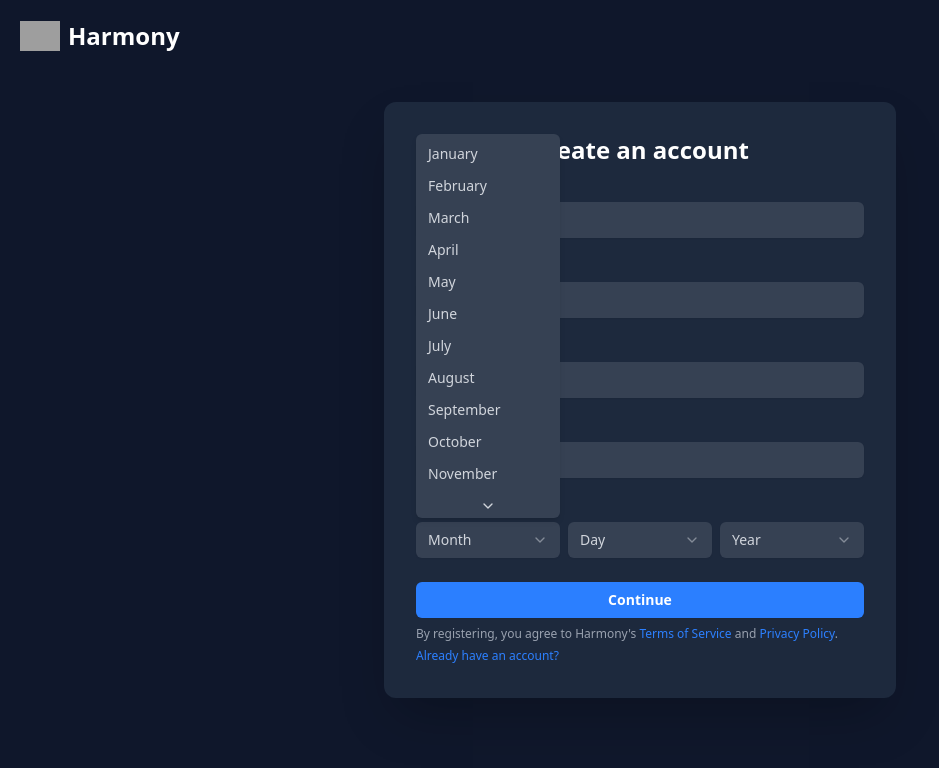
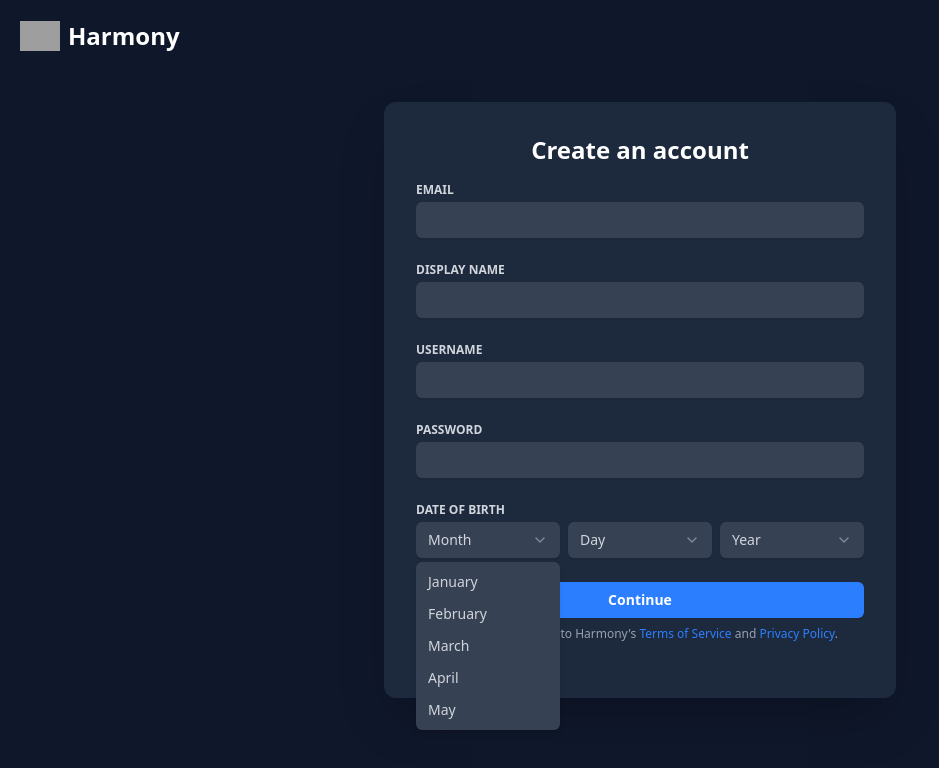
Before and after one commit to xentriom/harmony, a Next.js app: page /register in a window 1280 px wide. Both pictures are taken after a click on the button "Month". Shown: the top 768 px of the page, without its empty margins (0-939 px from the left). Built offline with nearby package versions, Linux system fonts and the light colour scheme; grey boxes are pictures that could not be loaded.

Commit message:
scroll area for dropdown + format code

```diff
--- a/app/register/page.tsx
+++ b/app/register/page.tsx
@@ -3,6 +3,7 @@
 import { BrandLogoAndName } from "@/components/brand";
 import { Card, CardContent, CardTitle } from "@/components/ui/card";
 import { Select, SelectContent, SelectItem, SelectTrigger, SelectValue } from "@/components/ui/select";
+import { ScrollArea } from "@/components/ui/scroll-area";
 import { Input } from "@/components/ui/input";
 import { Button } from "@/components/ui/button";
 
@@ -11,6 +12,24 @@
 };
 
 export default function RegisterPage() {
+  const currentYear = new Date().getFullYear();
+  const maxYear = currentYear - 13;
+
+  const months = [
+    "January",
+    "February",
+    "March",
+    "April",
+    "May",
+    "June",
+    "July",
+    "August",
+    "September",
+    "October",
+    "November",
+    "December",
+  ];
+
   return (
     <div className="relative h-screen w-full flex items-center justify-center">
       {/* Logo & Name */}
@@ -48,18 +67,13 @@
                   <SelectValue placeholder="Month" />
                 </SelectTrigger>
                 <SelectContent className="bg-gray-700 text-gray-300 border-0 focus-visible:ring-0">
-                  <SelectItem value="january">January</SelectItem>
-                  <SelectItem value="february">February</SelectItem>
-                  <SelectItem value="march">March</SelectItem>
-                  <SelectItem value="april">April</SelectItem>
-                  <SelectItem value="may">May</SelectItem>
-                  <SelectItem value="june">June</SelectItem>
-                  <SelectItem value="july">July</SelectItem>
-                  <SelectItem value="august">August</SelectItem>
-                  <SelectItem value="september">September</SelectItem>
-                  <SelectItem value="october">October</SelectItem>
-                  <SelectItem value="november">November</SelectItem>
-                  <SelectItem value="december">December</SelectItem>
+                  <ScrollArea className="h-40">
+                    {months.map((month, i) => (
+                      <SelectItem key={month} value={`${i + 1}`}>
+                        {month}
+                      </SelectItem>
+                    ))}
+                  </ScrollArea>
                 </SelectContent>
               </Select>
               <Select>
@@ -67,9 +81,13 @@
                   <SelectValue placeholder="Day" />
                 </SelectTrigger>
                 <SelectContent className="bg-gray-700 text-gray-300 border-0 focus-visible:ring-0">
-                  {[...Array(31)].map((_, i) => (
-                    <SelectItem key={i + 1} value={`${i + 1}`}>{i + 1}</SelectItem>
-                  ))}
+                  <ScrollArea className="h-40">
+                    {[...Array(31)].map((_, i) => (
+                      <SelectItem key={i + 1} value={`${i + 1}`}>
+                        {i + 1}
+                      </SelectItem>
+                    ))}
+                  </ScrollArea>
                 </SelectContent>
               </Select>
               <Select>
@@ -77,10 +95,16 @@
                   <SelectValue placeholder="Year" />
                 </SelectTrigger>
                 <SelectContent className="bg-gray-700 text-gray-300 border-0 focus-visible:ring-0">
-                  {[...Array(100)].map((_, i) => {
-                    const year = new Date().getFullYear() - i;
-                    return <SelectItem key={year} value={`${year}`}>{year}</SelectItem>;
-                  })}
+                  <ScrollArea className="h-40">
+                    {[...Array(75)].map((_, i) => {
+                      const year = maxYear - i;
+                      return (
+                        <SelectItem key={year} value={`${year}`}>
+                          {year}
+                        </SelectItem>
+                      );
+                    })}
+                  </ScrollArea>
                 </SelectContent>
               </Select>
             </div>
--- /dev/null
+++ b/components/ui/scroll-area.tsx
@@ -0,0 +1,58 @@
+"use client";
+
+import * as React from "react";
+import * as ScrollAreaPrimitive from "@radix-ui/react-scroll-area";
+
+import { cn } from "@/lib/utils";
+
+function ScrollArea({
+  className,
+  children,
+  ...props
+}: React.ComponentProps<typeof ScrollAreaPrimitive.Root>) {
+  return (
+    <ScrollAreaPrimitive.Root
+      data-slot="scroll-area"
+      className={cn("relative", className)}
+      {...props}
+    >
+      <ScrollAreaPrimitive.Viewport
+        data-slot="scroll-area-viewport"
+        className="ring-ring/10 dark:ring-ring/20 dark:outline-ring/40 outline-ring/50 size-full rounded-[inherit] transition-[color,box-shadow] focus-visible:ring-4 focus-visible:outline-1"
+      >
+        {children}
+      </ScrollAreaPrimitive.Viewport>
+      <ScrollBar />
+      <ScrollAreaPrimitive.Corner />
+    </ScrollAreaPrimitive.Root>
+  );
+}
+
+function ScrollBar({
+  className,
+  orientation = "vertical",
+  ...props
+}: React.ComponentProps<typeof ScrollAreaPrimitive.ScrollAreaScrollbar>) {
+  return (
+    <ScrollAreaPrimitive.ScrollAreaScrollbar
+      data-slot="scroll-area-scrollbar"
+      orientation={orientation}
+      className={cn(
+        "flex touch-none p-px transition-colors select-none",
+        orientation === "vertical" &&
+          "h-full w-2.5 border-l border-l-transparent",
+        orientation === "horizontal" &&
+          "h-2.5 flex-col border-t border-t-transparent",
+        className
+      )}
+      {...props}
+    >
+      <ScrollAreaPrimitive.ScrollAreaThumb
+        data-slot="scroll-area-thumb"
+        className="bg-border relative flex-1 rounded-full"
+      />
+    </ScrollAreaPrimitive.ScrollAreaScrollbar>
+  );
+}
+
+export { ScrollArea, ScrollBar };
```
